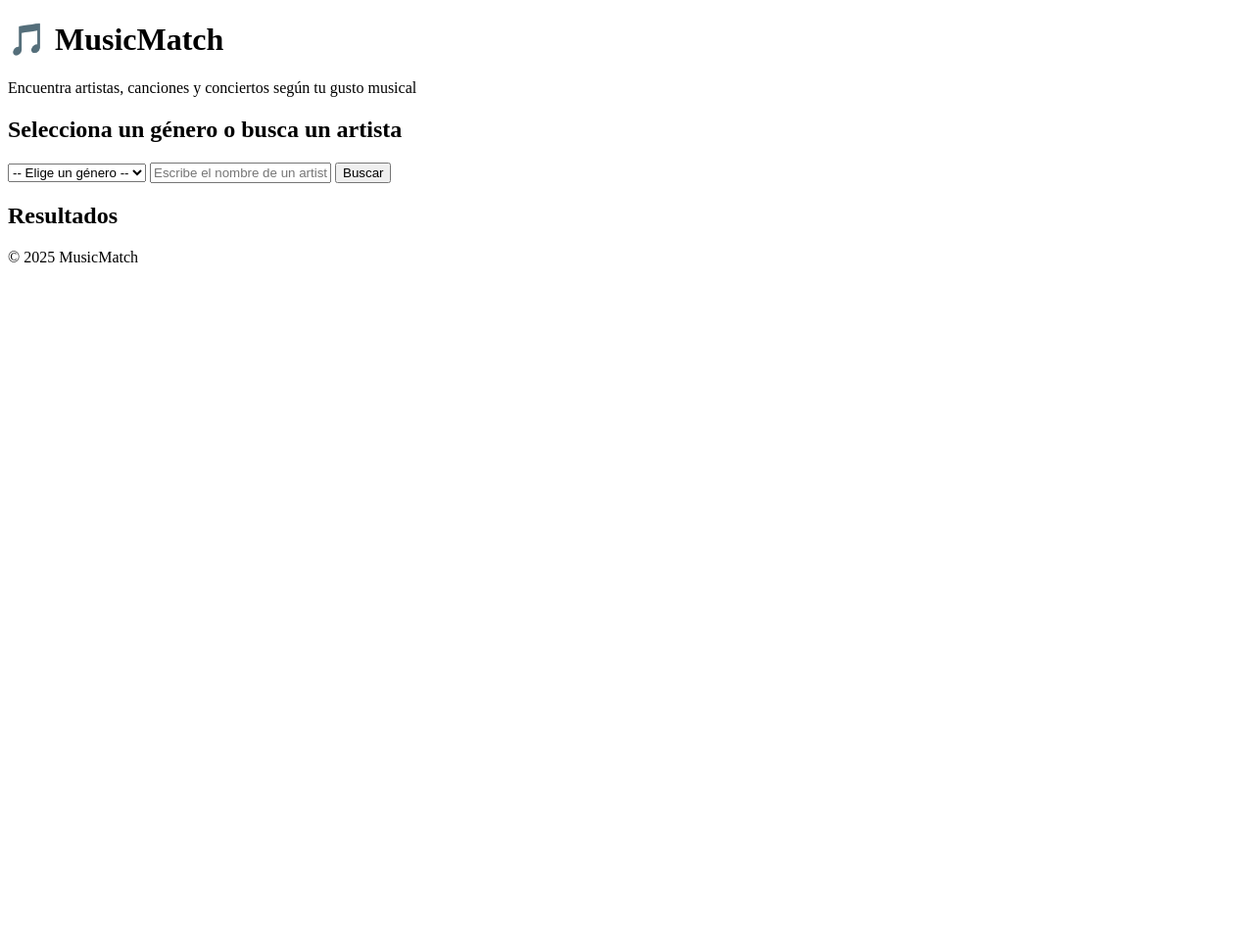
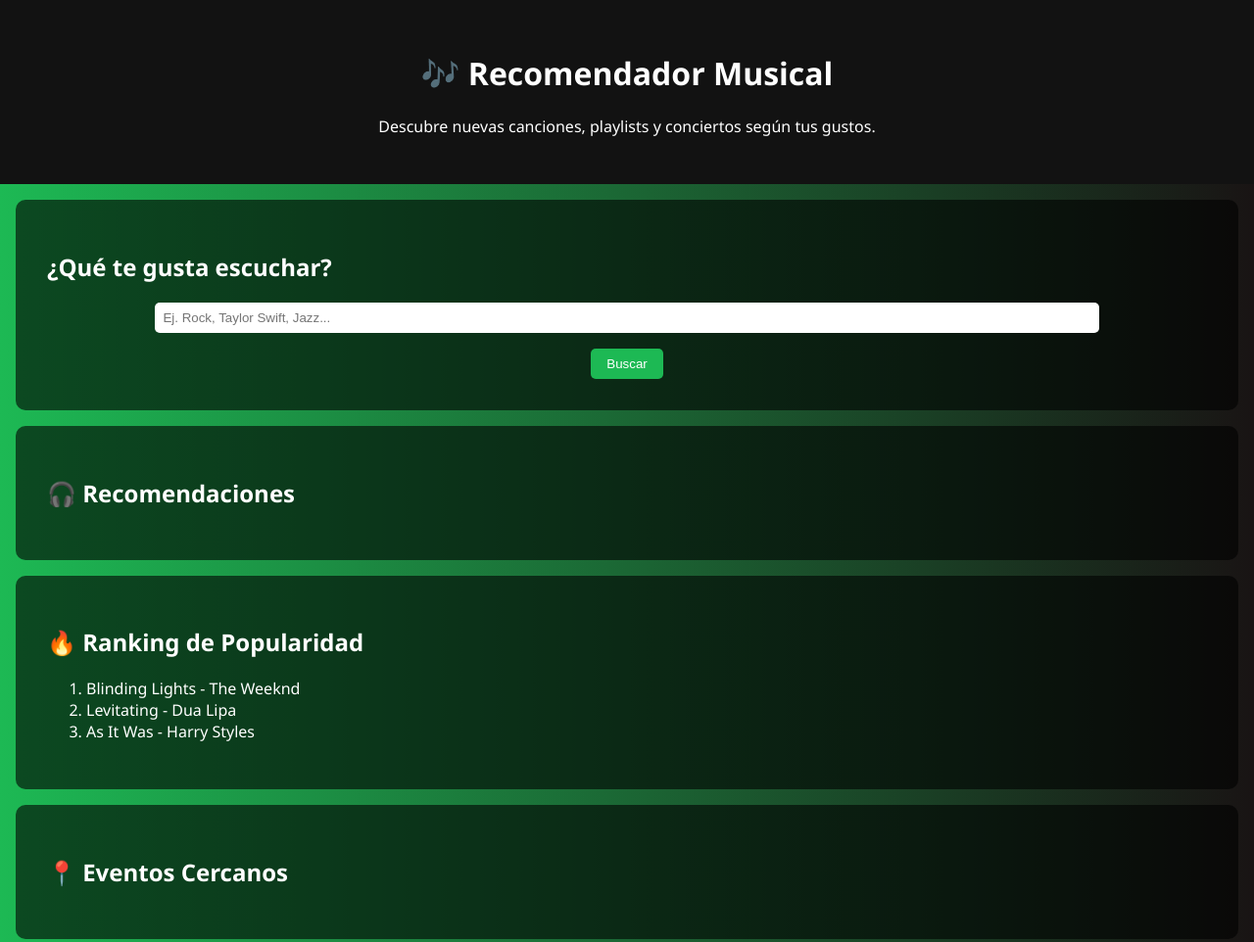
Before and after one commit to javi-hue/music-match, a plain HTML site: page index.html in a window 1280 px wide. Shown: the top 962 px of the page at 98% size. Before the commit the page ends 800 px from the top, so only its background shows below. Drawn offline with Linux system fonts and the light colour scheme.

Commit message:
Update index.html

```diff
--- a/index.html
+++ b/index.html
@@ -1,48 +1,46 @@
 <!DOCTYPE html>
 <html lang="es">
 <head>
-    <meta charset="UTF-8">
-    <meta name="viewport" content="width=device-width, initial-scale=1.0">
-    <title>MusicMatch</title>
-    <link rel="stylesheet" href="styles.css">
+  <meta charset="UTF-8" />
+  <meta name="viewport" content="width=device-width, initial-scale=1.0" />
+  <title>Recomendador Musical</title>
+  <link rel="stylesheet" href="style.css" />
 </head>
 <body>
   <header>
-        <h1>🎵 MusicMatch</h1>
-        <p>Encuentra artistas, canciones y conciertos según tu gusto musical</p>
+    <h1>🎶 Recomendador Musical</h1>
+    <p>Descubre nuevas canciones, playlists y conciertos según tus gustos.</p>
   </header>
 
-    <main>
-        <section class="preferences">
-            <h2>Selecciona un género o busca un artista</h2>
-            <select id="genreSelect">
-                <option value="">-- Elige un género --</option>
-                <option value="pop">Pop</option>
-                <option value="rock">Rock</option>
-                <option value="hip-hop">Hip-Hop</option>
-                <option value="electronic">Electrónica</option>
-                <option value="jazz">Jazz</option>
-                <option value="classical">Clásica</option>
-                <option value="reggae">Reggae</option>
-                <option value="metal">Metal</option>
-                <option value="country">Country</option>
-                <option value="latin">Latina</option>
-            </select>
-
-            <input type="text" id="artistInput" placeholder="Escribe el nombre de un artista">
-            <button id="searchBtn">Buscar</button>
+  <section class="input-section">
+    <h2>¿Qué te gusta escuchar?</h2>
+    <input type="text" id="userInput" placeholder="Ej. Rock, Taylor Swift, Jazz..." />
+    <button onclick="getRecommendations()">Buscar</button>
   </section>
 
-        <section class="results">
-            <h2>Resultados</h2>
-            <div id="artistsContainer" class="cards"></div>
-            <div id="songsContainer" class="cards"></div>
-            <div id="eventsContainer" class="cards"></div>
+  <section id="recommendations">
+    <h2>🎧 Recomendaciones</h2>
+    <ul id="resultsList"></ul>
   </section>
-    </main>
+
+  <section id="ranking">
+    <h2>🔥 Ranking de Popularidad</h2>
+    <div id="topTracks"></div>
+  </section>
+
+  <section id="events">
+    <h2>📍 Eventos Cercanos</h2>
+    <div id="localEvents"></div>
+  </section>
+
+  <section id="comments">
+    <h2>💬 Comentarios de Usuarios</h2>
+    <textarea placeholder="Escribe tu opinión..."></textarea>
+    <button>Enviar</button>
+  </section>
 
   <footer>
-        <p>&copy; 2025 MusicMatch</p>
+    <p>© 2025 Recomendador Musical | Proyecto GitHub</p>
   </footer>
 
   <script src="script.js"></script>
```
Lines whose indentation alone changed are shown as unchanged.
